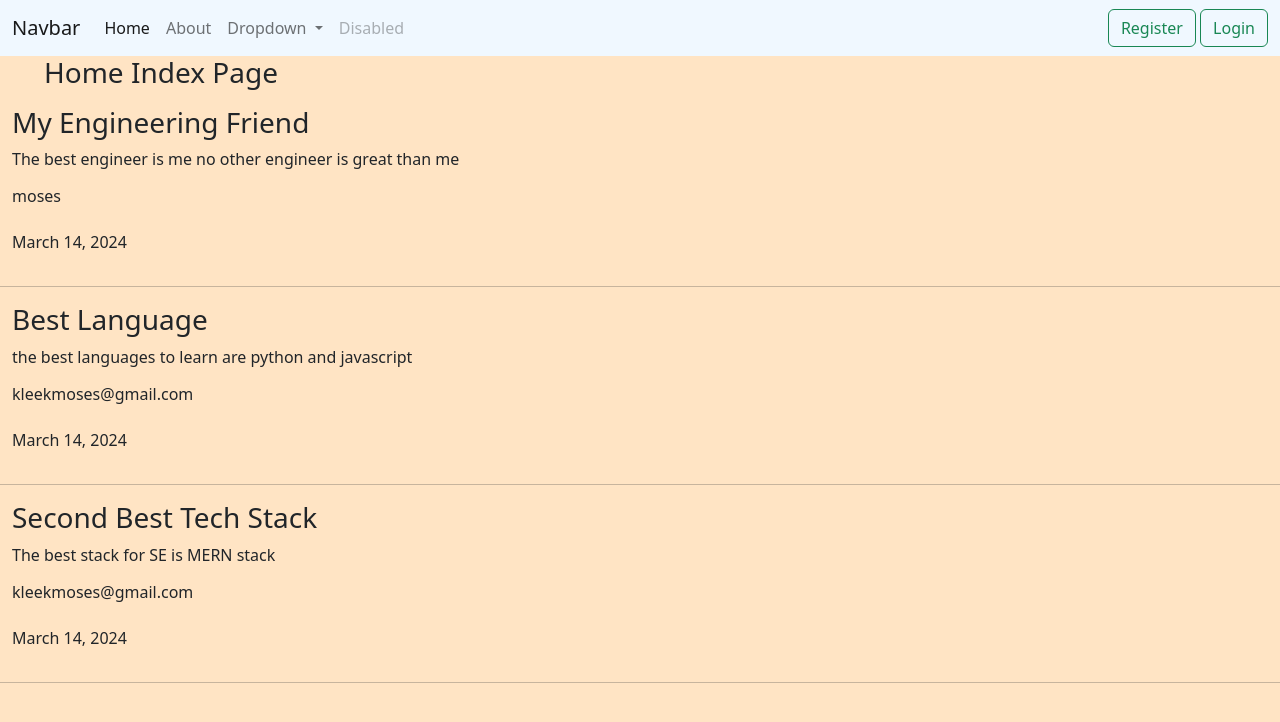
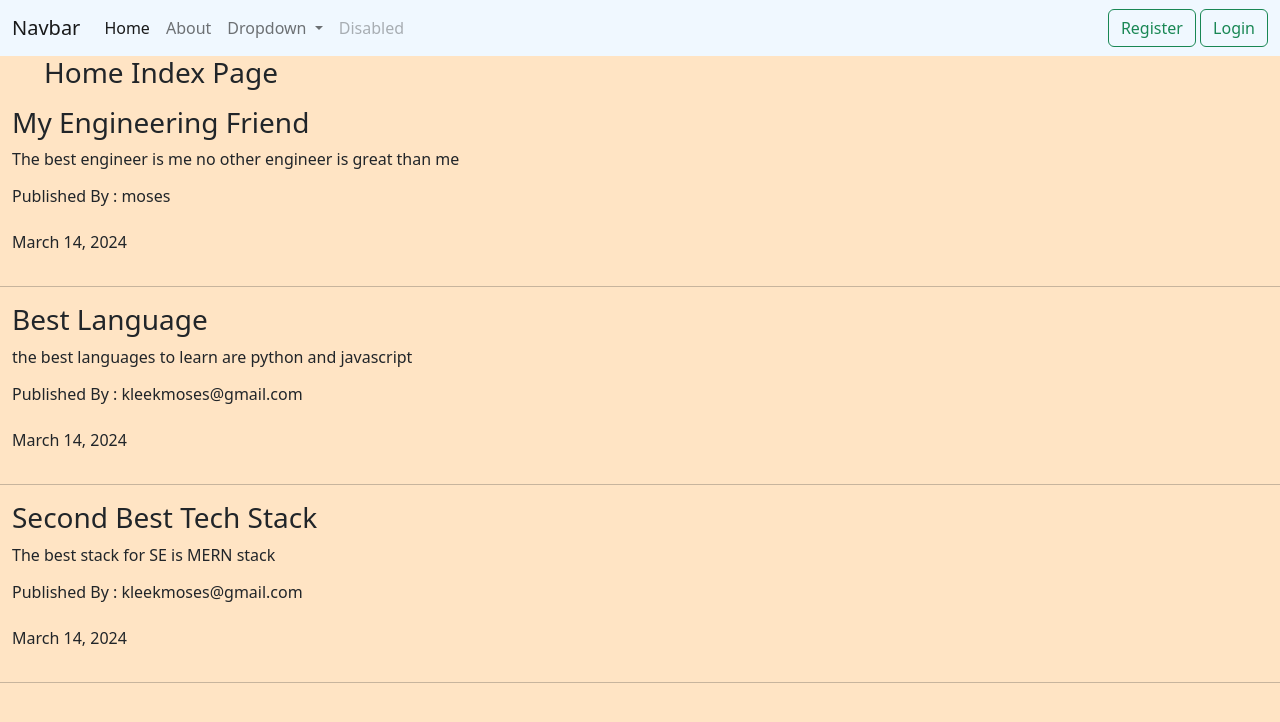
Before and after one commit to Moses-Morris/WebApp, a Django app: page / in a window 1280 px wide. Shown: the top 722 px of the page. Run offline with Django 5.2, Linux system fonts and the light colour scheme; data comes from the database, SQL or seed files in the repository.

Commit message:
Modify Blog index Page: Template

```diff
--- a/FeaturedApp/blog/templates/index.html
+++ b/FeaturedApp/blog/templates/index.html
@@ -6,7 +6,7 @@
     {% for post in posted %}
         <h3>{{ post.title }}</h3>
         <p>{{ post.content }}</p>
-        <h6>{{ post.author }}</h6>
+        <h6>Published By : {{ post.author }}</h6>
         <p><ul>{{ post.date }}</ul></p>
         <hr>
     {% endfor %}
```
